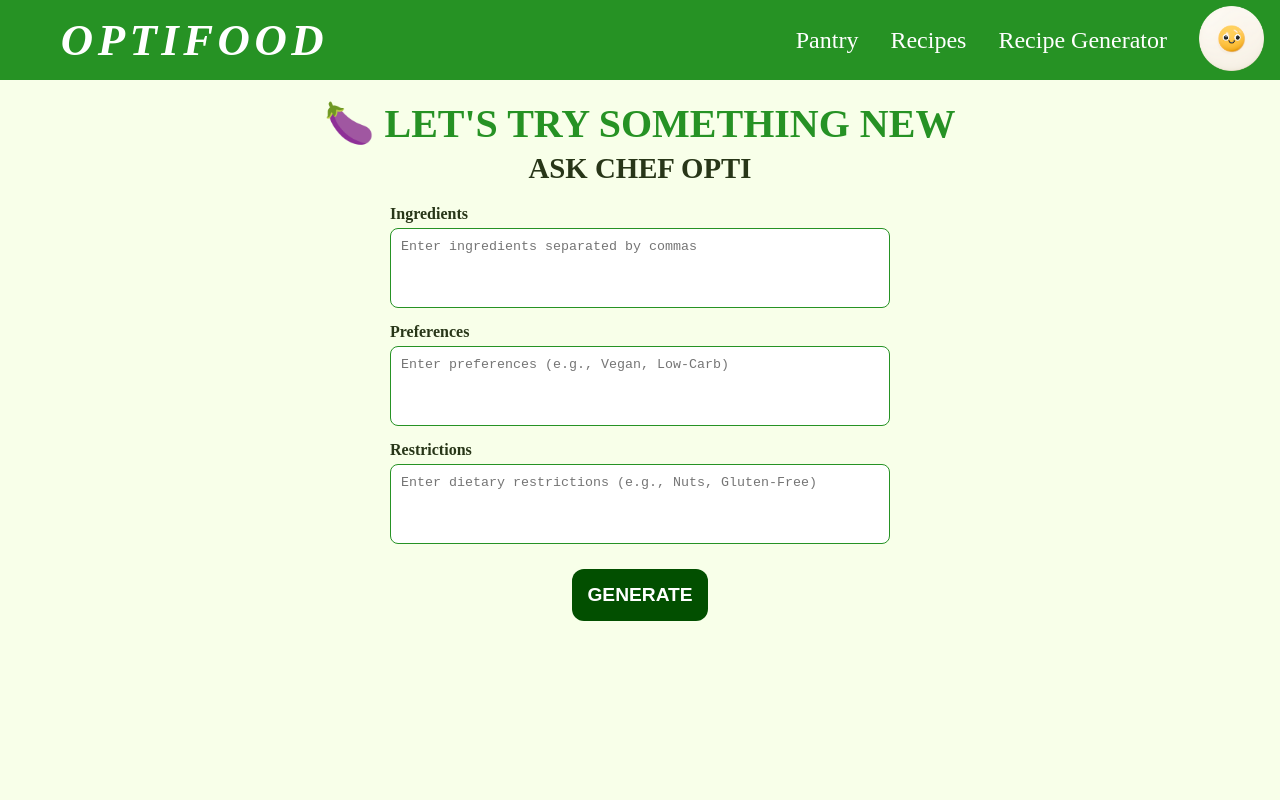
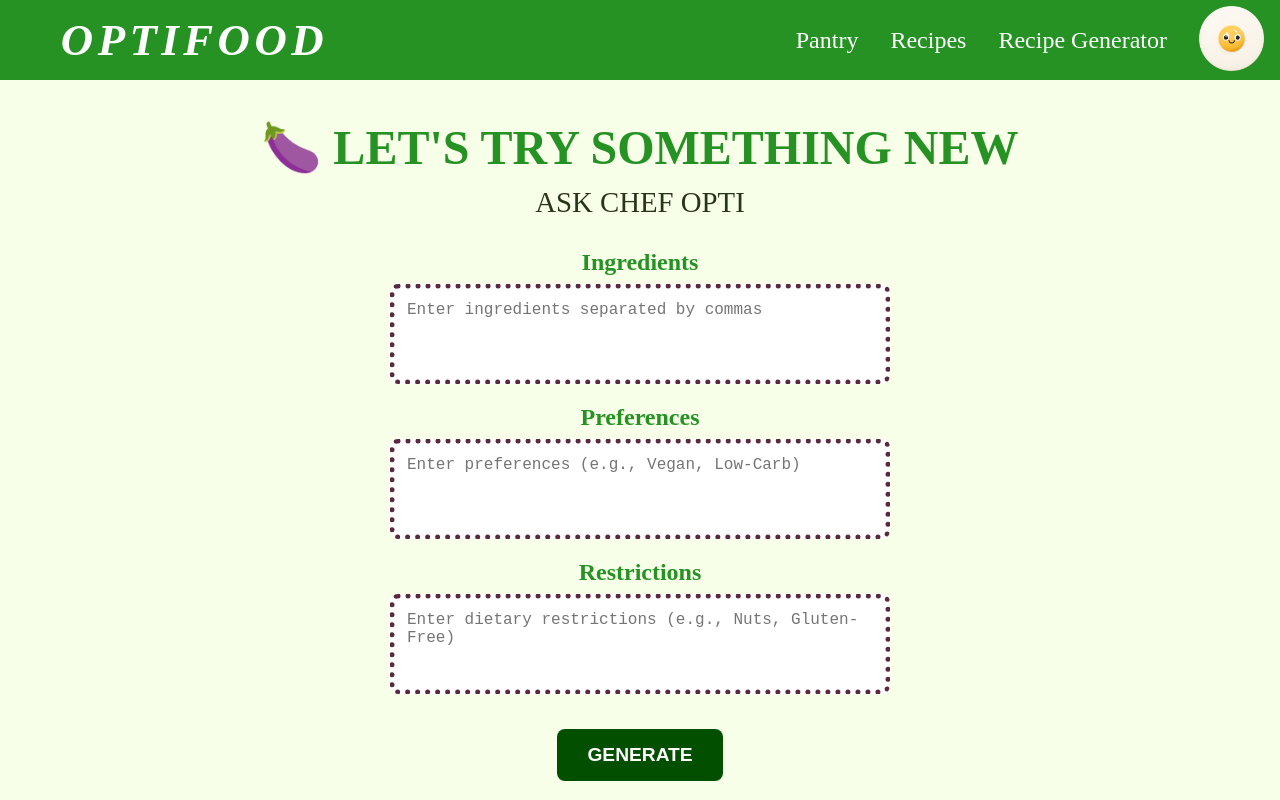
Before and after one commit to IsaacRoSosa/Optifoo, a Next.js app: page /recipeGenerator in a window 1280 px wide. Built offline with nearby package versions, Linux system fonts and the light colour scheme.

Commit message:
Add recipe from bot succesful

```diff
--- a/src/app/recipes/page.jsx
+++ b/src/app/recipes/page.jsx
@@ -93,6 +93,7 @@ export default function MainPage({ userId }) {
     { name: 'Pork', icon: '/Images/cat/pork.png' },
     { name: 'Mexican', icon: '/Images/cat/mexican.png' },
     { name: 'Healthy', icon: '/Images/cat/healthy.png' },
+    {name: 'Glueten Free', icon: 'https://cdn-icons-png.flaticon.com/512/5009/5009812.png'},
   ];
 
   return (
--- a/src/components/AiPopUp.jsx
+++ b/src/components/AiPopUp.jsx
@@ -1,6 +1,6 @@
 import styles from '@/styles/AirecipePopup.module.css';
 
-export default function AiPopUp({ recipe, onClose }) {
+export default function AiPopUp({ recipe, onClose, onSave }) {
   if (!recipe) return null;
 
   return (
@@ -43,7 +43,7 @@ export default function AiPopUp({ recipe, onClose }) {
         </div>
 
         <div className={styles.buttonGroup}>
-          <button className={styles.cookButton}>SAVE </button>
+          <button className={styles.cookButton} onClick={() => onSave(recipe)}>SAVE </button>
         </div>
       </div>
     </div>
--- a/src/components/RecipeCard.jsx
+++ b/src/components/RecipeCard.jsx
@@ -36,7 +36,8 @@ export default function RecipeCard({ recipe, onLike, onClick }) {
           </p>
           <p className={styles.recipeCategory}>
             <img className={styles.icon} src="/Images/icons/utensils.png" alt="category" />
-            {recipe.categories.join(', ')}
+            {recipe.categories ? recipe.categories.join(', ') : 'No categories'}
+
           </p>
         </div>
       </div>
--- a/src/components/recipePopUp.jsx
+++ b/src/components/recipePopUp.jsx
@@ -19,8 +19,8 @@ export default function RecipePopup({ recipe, onClose, onLike, onCook }) {
           <button
             className={styles.heartButton}
             onClick={(e) => {
-              e.stopPropagation(); // Evitar cierre del popup
-              onLike(recipe.title); // Manejar "like" del usuario
+              e.stopPropagation();
+              onLike(recipe.title);
             }}
           >
             ❤️
@@ -33,7 +33,7 @@ export default function RecipePopup({ recipe, onClose, onLike, onCook }) {
           <div className={styles.infoBlock}>
             <p className={styles.info}>
               <img src="/Images/icons/utensils.png" alt="category" className={styles.icon} />
-              {recipe.categories.join(', ')}
+              {recipe.categories ? recipe.categories.join(', ') : 'Optichef'}
             </p>
             <p className={styles.info}>
               <img src="/Images/icons/time.png" alt="time" className={styles.icon} />
--- /dev/null
+++ b/src/hooks/useAuth.js
@@ -0,0 +1,21 @@
+import { useEffect, useState } from 'react';
+
+// Hook personalizado para gestionar la autenticación
+export function useAuth() {
+  const [user, setUser] = useState(null);
+
+  useEffect(() => {
+    // Comprobamos si hay un usuario guardado en localStorage al cargar el componente
+    const userId = localStorage.getItem('user_uid');
+    if (userId) {
+      setUser({ id: userId }); // Simula un objeto usuario con solo el ID
+    }
+  }, []);
+
+  const logout = () => {
+    localStorage.removeItem('user_uid'); // Elimina el usuario del localStorage
+    setUser(null);
+  };
+
+  return { user, logout };
+}
--- a/src/styles/recipeGenerator.module.css
+++ b/src/styles/recipeGenerator.module.css
@@ -2,76 +2,96 @@
   display: flex;
   flex-direction: column;
   align-items: center;
-    padding: 20px;
+  padding: 40px 20px;
   background-color: var(--background-color);
   min-height: 100vh;
+  text-align: center;
 }
 
 .title {
-    font-size: 2.5rem;
+  font-size: 3rem;
   font-weight: bold;
   color: var(--primary-color);
-    margin-bottom: 5px;
+  margin-bottom: 10px;
 }
 
 .subtitle {
   font-size: 1.8rem;
-    font-weight: bold;
   color: var(--green-text);
-    margin-bottom: 20px;
+  margin-bottom: 30px;
+  font-weight: 500;
 }
 
 .inputBox {
   width: 80%;
   max-width: 500px;
-    margin-bottom: 15px;
+  margin-bottom: 20px;
   display: flex;
   flex-direction: column;
+  gap: 8px;
 }
 
 .inputBox label {
-    font-weight: bold;
-    margin-bottom: 5px;
-    color: var(--green-text);
+  font-weight: 600;
+  font-size: 1.5rem;
+  color: var(--primary-color);
+  margin-top: 0px;
+
 }
 
 .textareaCosa {
-    padding: 10px;
+  padding: 12px;
   border-radius: 8px;
-    border: 1px solid var(--primary-color);
   resize: none;
-    min-height: 80px;
+  min-height: 100px;
+  font-size: 1rem;
+  background-color: white;
+  border: 5px dotted var(--text-color-brown);
+  color: black;
+
+  transition: box-shadow 0.3s ease-in-out;
+}
+
+.textareaCosa:focus {
+  outline: none;
+  box-shadow: 0 0 8px rgba(76, 175, 80, 0.6);
 }
 
 .generateButton {
   background-color: var(--green-button);
   color: white;
-    padding: 15px;
+  padding: 15px 30px;
   border: none;
-    border-radius: 12px;
+  border-radius: 8px;
   font-size: 1.2rem;
   font-weight: bold;
   cursor: pointer;
-    transition: background-color 0.3s;
-    margin-top: 10px;
+  transition: background-color 0.3s, transform 0.2s;
+  margin-top: 15px;
 }
 
 .generateButton:hover {
-    background-color: #018a00;
+  background-color: #388e3c;
+  transform: scale(1.05);
 }
 
 .result {
-    margin-top: 20px;
-    padding: 15px;
-    background-color: black;
+  margin-top: 30px;
+  padding: 20px;
+  background-color: white;
   border-radius: 12px;
   width: 80%;
   max-width: 500px;
   box-shadow: 0px 5px 15px rgba(0, 0, 0, 0.1);
+  text-align: left;
 }
 
-  .containerRecip{
+.containerRecip {
+  width: 100%;
+  display: grid;
+  grid-template-columns: repeat(auto-fit, minmax(280px, 1fr));
 
-    width: 100%;
+
+  margin-top: 0px;
 
 }
```
Also changed, not shown: src/app/(My_pantry)/recipeGenerator/page.jsx (+48 -3 lines), 1 other file (tests, documents, lock files or other folders). Lines whose indentation alone changed are shown as unchanged.
